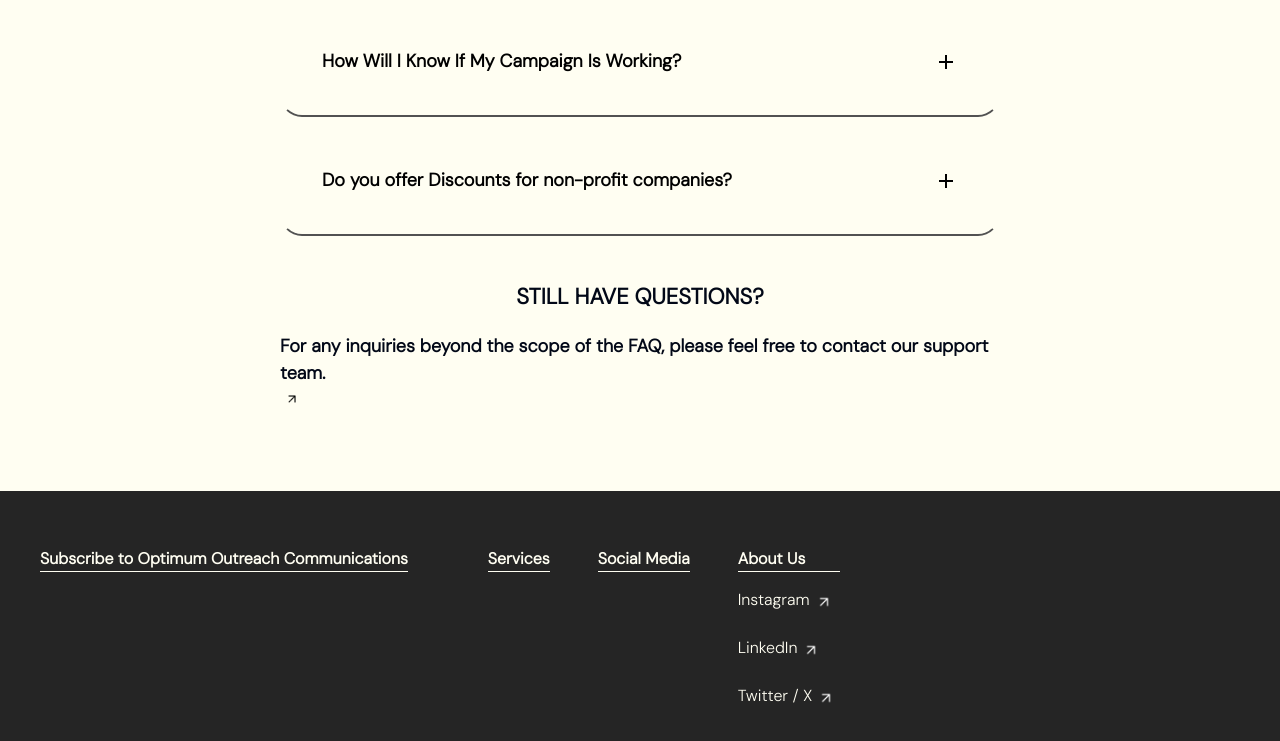
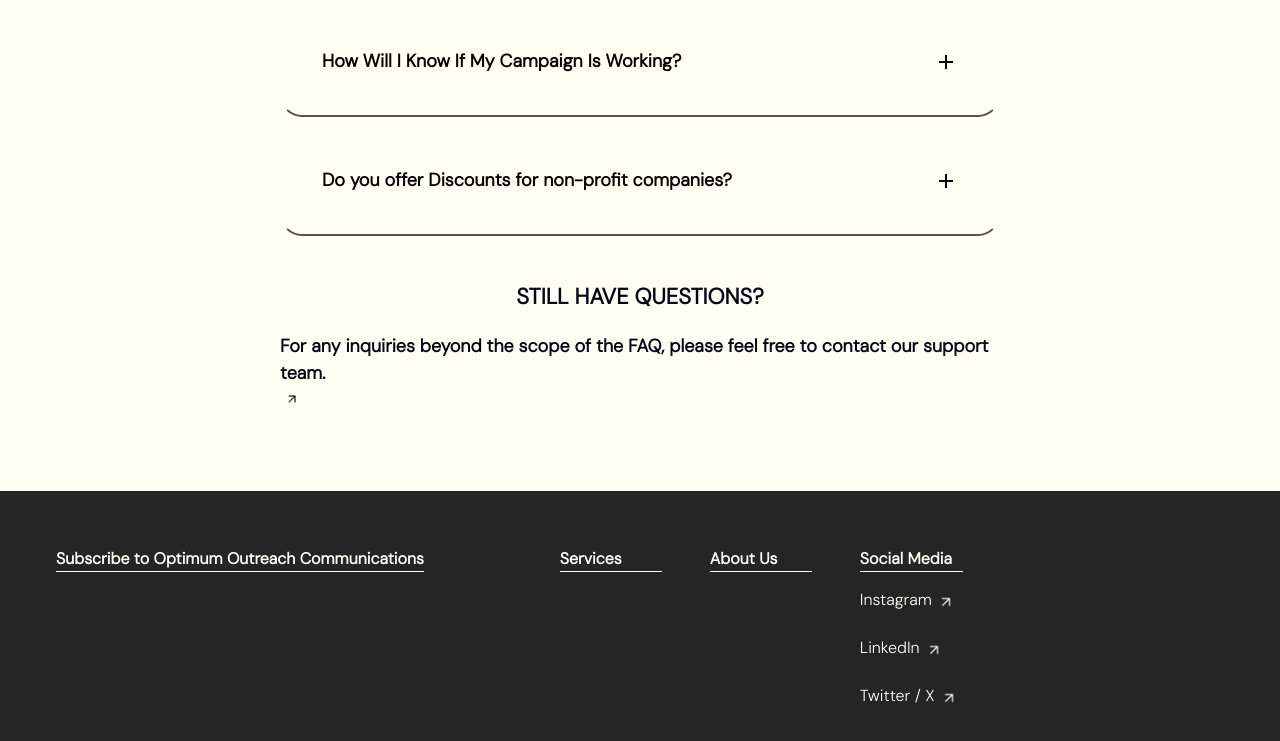
Before and after one commit to hendrckks/demo, a React (Vite) app in the folder optimum/: page / in a window 1280 px wide. Shown: the part 2937-3678 px from the top of the page. Built offline with nearby package versions, Linux system fonts and the light colour scheme; a web font is replaced by a local one.

Commit message:
footer styling

```diff
--- a/optimum/src/pages/Footer.tsx
+++ b/optimum/src/pages/Footer.tsx
@@ -13,8 +13,8 @@ const Footer = () => {
     window.open("https://www.instagram.com/optimum_outreach_/", "_blank");
   }
   return (
-    <div className="bg-[#252525] h-[764px] w-full flex box-border font-DM-sans space-x-10 caret-transparent">
-      <div className="p-10 py-14 text-[#fffef2] text-16px">
+    <div className="bg-[#252525] h-[764px] w-full flex box-border font-DM-sans space-x-20 caret-transparent">
+      <div className="p-14 text-[#fffef2] text-16px">
         <div className="border-b-[1.5px] border-[#fffef2]">
           <h2 className="font-[600]">
             Subscribe to Optimum Outreach Communications
@@ -23,15 +23,19 @@ const Footer = () => {
       </div>
       <div className="flex-col justify-center">
         <div className="gap-x-12 gap-y-14 text-[#fffef2] text-[16px] flex">
-          <div className="border-b-[1.5px] border-[#fffef2] mt-14 h-fit">
-            <h2 className="font-[600]">Services</h2>
+          <div>
+            <div className="border-b-[1.5px] border-[#fffef2] mt-14 w-[102px]">
+              <h2 className="font-[600]">Services</h2>
+            </div>
           </div>
-          <div className="border-b-[1.5px] border-[#fffef2] mt-14 h-fit">
-            <h2 className="font-[600]">Social Media</h2>
+          <div>
+            <div className="border-b-[1.5px] border-[#fffef2] mt-14 w-[102px]">
+              <h2 className="font-[600]">About Us</h2>
+            </div>
           </div>
           <div>
             <div className="border-b-[1.5px] border-[#fffef2] mt-14">
-              <h2 className="font-[600]">About Us</h2>
+              <h2 className="font-[600]">Social Media</h2>
             </div>
             <div className="mt-4">
               <ul className="space-y-5">
```
